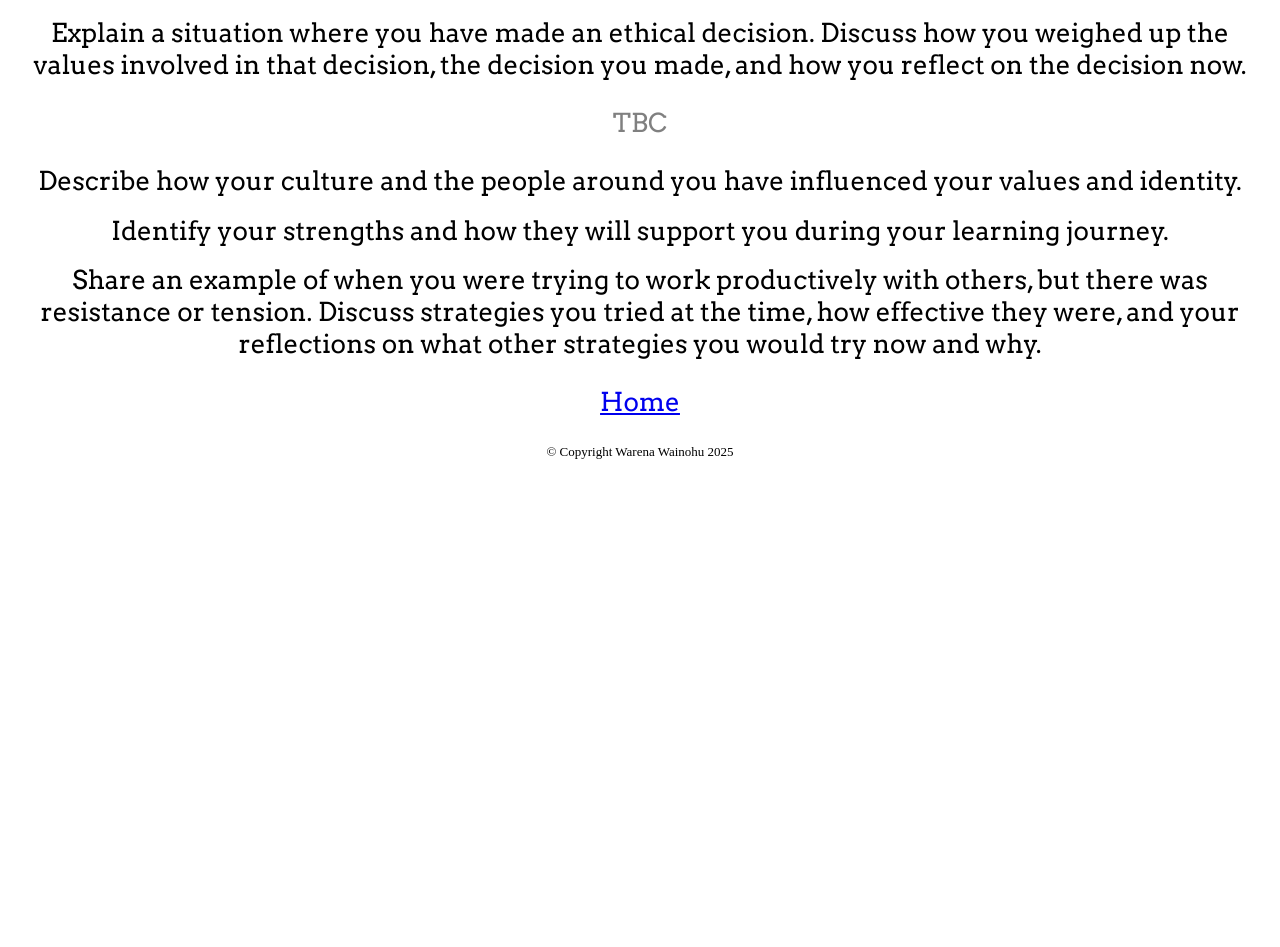
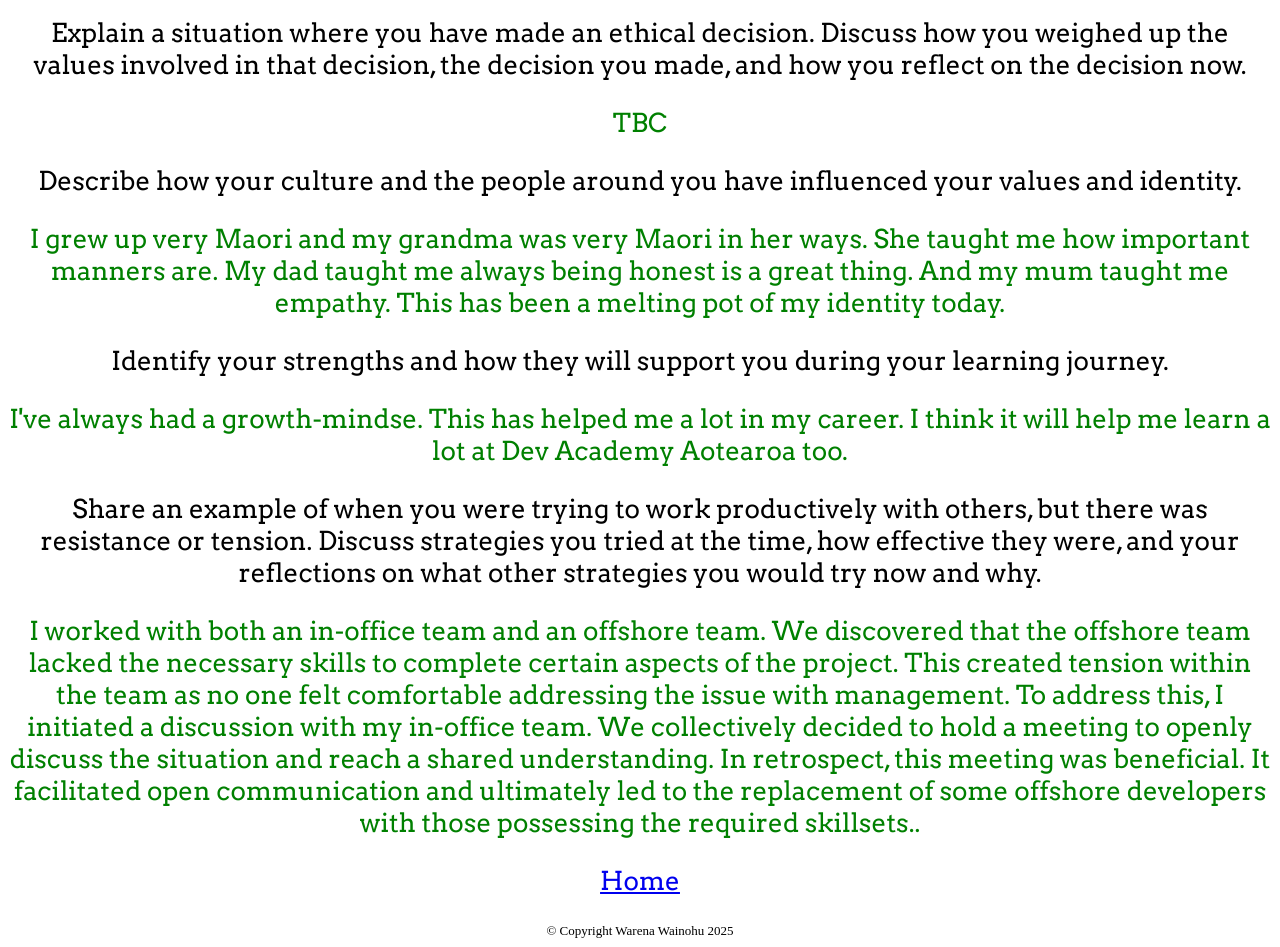
Before and after one commit to WaBro25/WaBro25.github.io, a plain HTML site: page blog/identity-values.html in a window 1280 px wide. Before the commit the page ends 800 px from the top, so only its background shows below. Drawn offline with Linux system fonts and the light colour scheme; a web font is replaced by a local one.

Commit message:
updated identity values file

```diff
--- a/blog/identity-values.html
+++ b/blog/identity-values.html
@@ -10,13 +10,23 @@
 
 <span>
 <h1 class="font-change">Explain a situation where you have made an ethical decision. Discuss how you weighed up the values involved in that decision, the decision you made, and how you reflect on the decision now.</h1>
-<p id="grey-text">TBC</p>
+<p id="green-text">TBC</p>
+
 <h1 class="font-change">Describe how your culture and the people around you have influenced your values and identity.</h1>
+<p id="green-text">I grew up very Maori and my grandma was very Maori in her ways. She taught me how important manners are. My dad taught me always being honest is a great thing.
+    And my mum taught me empathy. This has been a melting pot of my identity today.</p>
 
 <h1 class="font-change">Identify your strengths and how they will support you during your learning journey.</h1>
+<p id="green-text">I've always had a growth-mindse. This has helped me a lot in my career. I think it will help me learn a lot at Dev Academy Aotearoa too.</p>
 
 <h1 class="font-change">Share an example of when you were trying to work productively with others, but there was resistance or tension. Discuss strategies you tried at the time, how effective they were, and your reflections on what other strategies you would try now and why.</h1>
-    <p><a href="/index.html">Home</a></p>
+   <p id="green-text">I worked with both an in-office team and an offshore team. We discovered that the offshore team lacked the necessary skills to complete certain aspects of the project.
+    This created tension within the team as no one felt comfortable addressing the issue with management.
+    To address this, I initiated a discussion with my in-office team. We collectively decided to hold a meeting to openly discuss the situation and reach a shared understanding.
+    In retrospect, this meeting was beneficial. It facilitated open communication and ultimately led to the replacement of some offshore developers with those possessing the required skillsets..</p>
+
+
+<p><a href="/index.html">Home</a></p>
     <div style="font-size: 13px; text-align: center; width: 100%; margin: auto 0;"> &copy; Copyright Warena Wainohu 2025</div>
 </span>
 </body>
--- a/styles/main.css
+++ b/styles/main.css
@@ -32,6 +32,10 @@ p {
   #grey-text {
     color: grey;
   }
+  #green-text {
+    color: green;
+  }
+
 
   .footer {
     font-size: 13px;
```
Also changed, not shown: blog/learning-plan.html (+4 -5 lines), index.html (+1 -1 lines).
